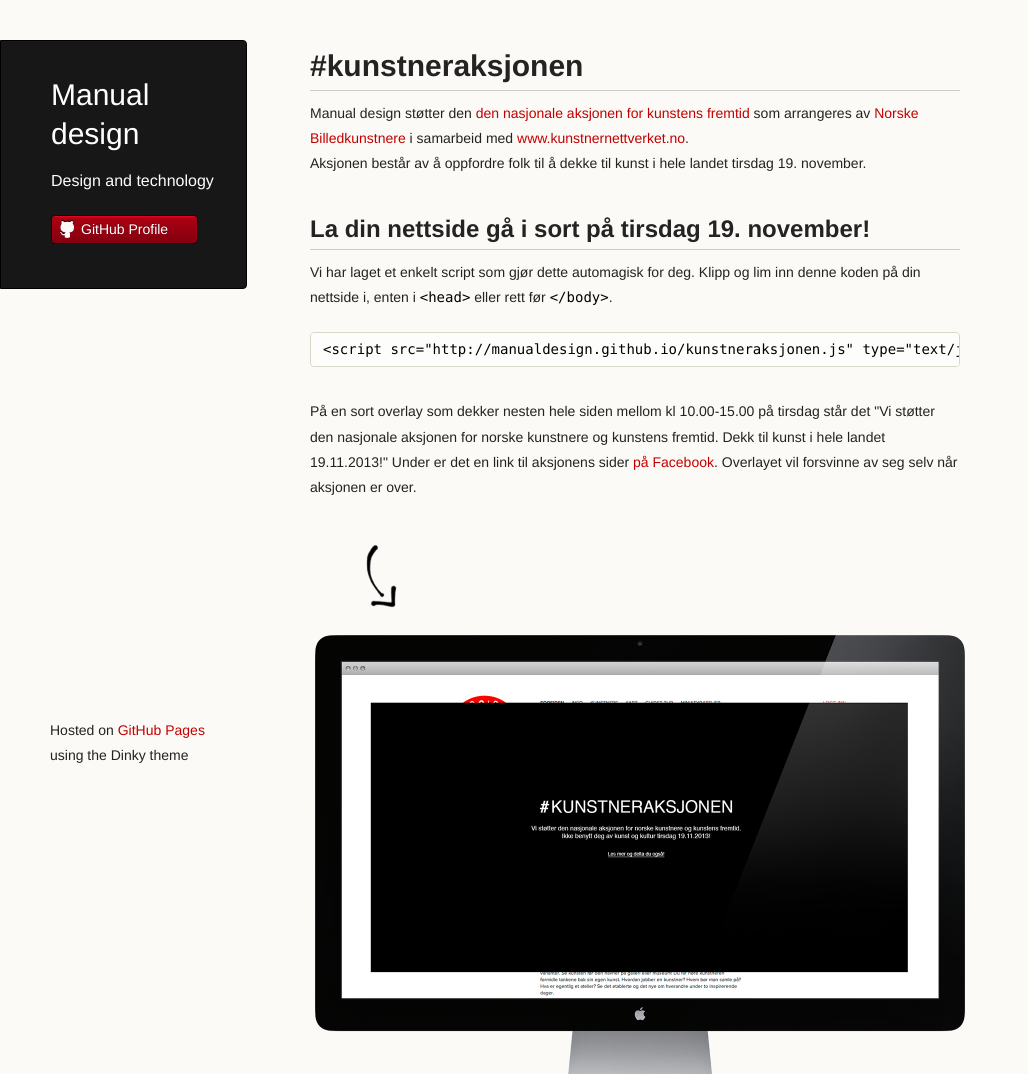
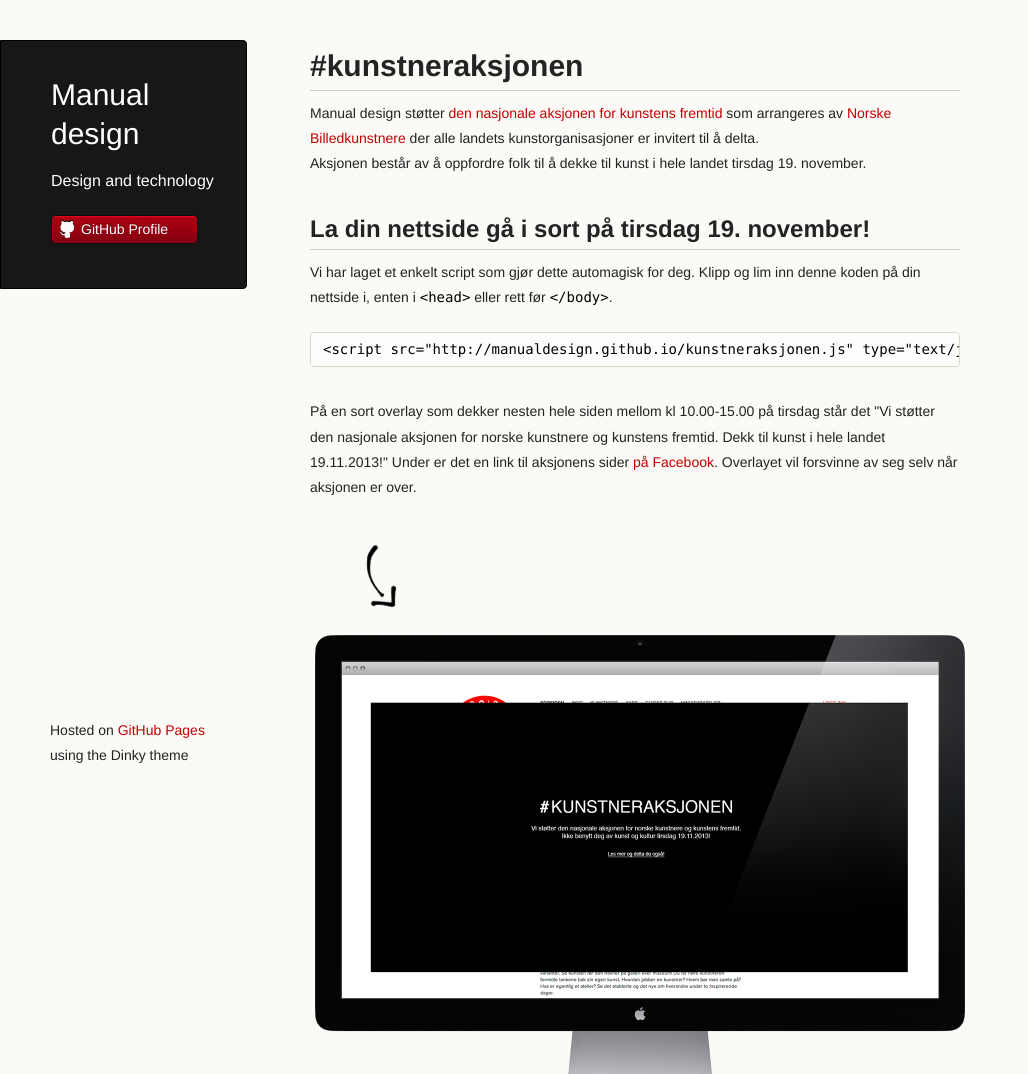
Before and after one commit to anyone-oslo/manualdesign.github.io, a plain HTML site: page index.html in a window 1280 px wide. Shown: the top 1074 px of the page, without its empty margins (0-1028 px from the left). Drawn offline with Linux system fonts and the light colour scheme.

Commit message:
Update index.html
Oppdatert tekstinnhold etter tilbakemelding fra NBK.

```diff
--- a/index.html
+++ b/index.html
@@ -25,7 +25,7 @@
       <section>
         <h1>#kunstner&#8203;aksjonen</h1>
         <p>
-          Manual design støtter den <a href="https://www.facebook.com/events/361313150671995">den nasjonale aksjonen for kunstens fremtid</a> som arrangeres av <a href="http://www.billedkunst.no/">Norske Billedkunstnere</a> i samarbeid med <a href="http://www.kunstnernettverket.no">www.kunstnernettverket.no</a>.<br>
+          Manual design støtter <a href="https://www.facebook.com/events/361313150671995">den nasjonale aksjonen for kunstens fremtid</a> som arrangeres av <a href="http://www.billedkunst.no/">Norske Billedkunstnere</a> der alle landets kunstorganisasjoner er invitert til å delta.<br>
           Aksjonen består av å oppfordre folk til å dekke til kunst i hele landet tirsdag 19. november.
         </p>
 
@@ -44,10 +44,13 @@
           <img src="kunstneraksjonen.png">
         </div>
 
+        <!--
         <p>
           <small>#kunstneraksjonen arrangeres i nært samarbeid med Kunstnernettverket. Nettverket består av disse 20 kunstnerorganisasjonene: Norske Billedkunstnere, Norske Kunsthåndverkere, Forbundet Frie Fotografer, Grafill, Den Norske Forfatterforening, Norske Barne- og Ungdomsbokforfattere, Norske Dramatikeres forbund, Norsk Oversetterforening, Norsk Faglitterær Forfatter- og Oversetterforening, Musikerenes Fellesorganisasjon, Norsk Komponistforening, NOPA - Norsk Forening for Komponister og Tekstforfattere, Norsk Skuespillerforbund, norsk Sceneinstruktørforening, Norske Scenografer, Norske Dansekunstnere, Norsk Filmforbund, Norske Regisører, Norske Arkitekters Landsforbund
           </small>
         </p>
+        -->
+
       </section>
       <footer>
         <p><small>Hosted on <a href="http://pages.github.com">GitHub Pages</a> using the Dinky theme</small></p>
```
